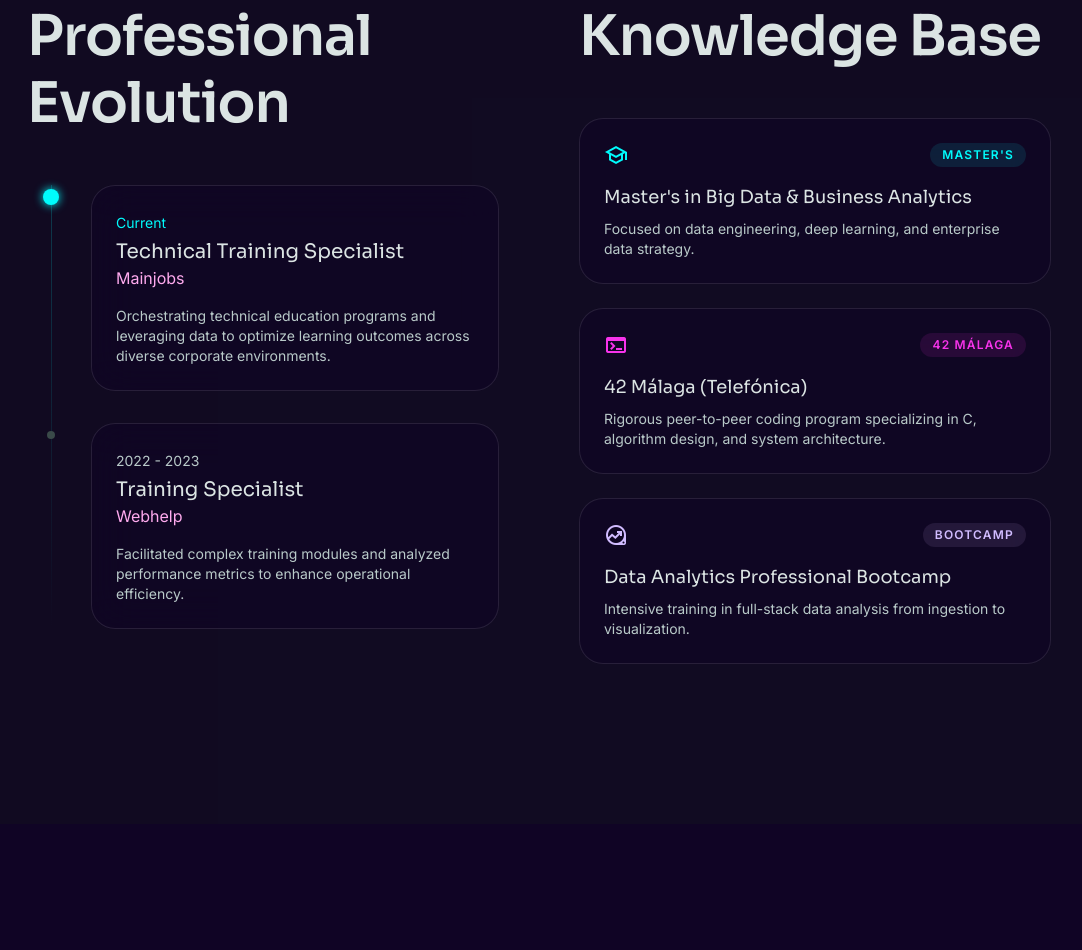
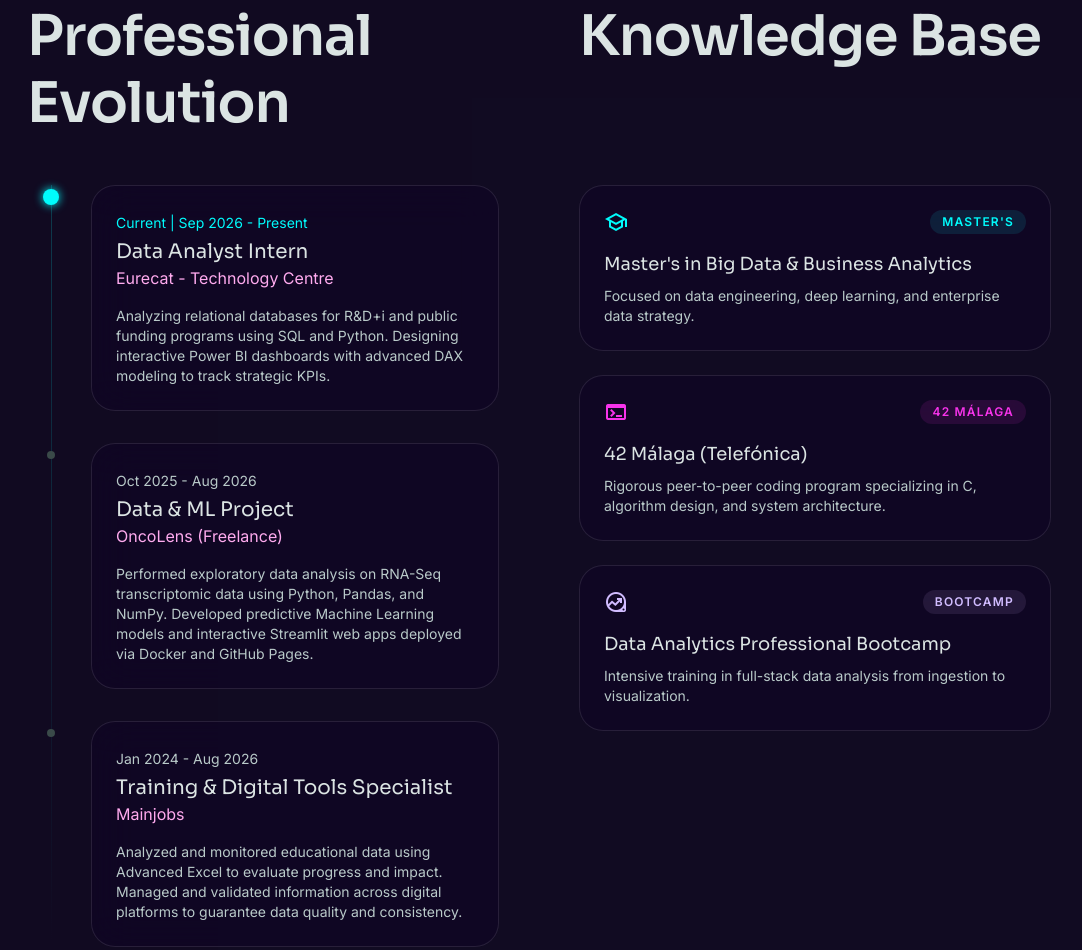
Before and after one commit to nsfacila/portfolio, a website: page index.html in a window 1280 px wide. Shown: the part 2135-3085 px from the top of the page, without its empty margins (101-1183 px from the left). Drawn offline with nearby package versions, Linux system fonts and the light colour scheme.

Commit message:
New experience updated

```diff
--- a/index.html
+++ b/index.html
@@ -91,6 +91,10 @@
 
             .featured-project-image {
                 height: 100%;
+            }
+
+            #experience > .max-w-container-max > div:last-child > .grid {
+                padding-top: 4.2rem;
             }
         }
 
@@ -336,20 +340,30 @@
 <div class="relative pl-16 group">
 <div class="absolute left-4 top-1 w-4 h-4 rounded-full bg-primary-fixed shadow-[0_0_10px_#00fbfc]"></div>
 <div class="glass-panel p-6 group-hover:bg-surface-container/50">
-<span class="text-primary-fixed font-code text-sm">Current</span>
-<h3 class="font-h3 text-xl mt-1">Technical Training Specialist</h3>
-<p class="text-secondary-fixed-dim font-medium mb-4">Mainjobs</p>
-<p class="text-on-surface-variant text-sm">Orchestrating technical education programs and leveraging data to optimize learning outcomes across diverse corporate environments.</p>
+<span class="text-primary-fixed font-code text-sm">Current | Sep 2026 - Present</span>
+<h3 class="font-h3 text-xl mt-1">Data Analyst Intern</h3>
+<p class="text-secondary-fixed-dim font-medium mb-4">Eurecat - Technology Centre</p>
+<p class="text-on-surface-variant text-sm">Analyzing relational databases for R&amp;D+i and public funding programs using SQL and Python. Designing interactive Power BI dashboards with advanced DAX modeling to track strategic KPIs.</p>
 </div>
 </div>
 <!-- Item 2 -->
 <div class="relative pl-16 group">
 <div class="absolute left-5 top-2 w-2 h-2 rounded-full bg-outline-variant"></div>
 <div class="glass-panel p-6 group-hover:bg-surface-container/50">
-<span class="text-on-surface-variant font-code text-sm">2022 - 2023</span>
-<h3 class="font-h3 text-xl mt-1">Training Specialist</h3>
-<p class="text-secondary-fixed-dim font-medium mb-4">Webhelp</p>
-<p class="text-on-surface-variant text-sm">Facilitated complex training modules and analyzed performance metrics to enhance operational efficiency.</p>
+<span class="text-on-surface-variant font-code text-sm">Oct 2025 - Aug 2026</span>
+<h3 class="font-h3 text-xl mt-1">Data &amp; ML Project</h3>
+<p class="text-secondary-fixed-dim font-medium mb-4">OncoLens (Freelance)</p>
+<p class="text-on-surface-variant text-sm">Performed exploratory data analysis on RNA-Seq transcriptomic data using Python, Pandas, and NumPy. Developed predictive Machine Learning models and interactive Streamlit web apps deployed via Docker and GitHub Pages.</p>
+</div>
+</div>
+<!-- Item 3 -->
+<div class="relative pl-16 group">
+<div class="absolute left-5 top-2 w-2 h-2 rounded-full bg-outline-variant"></div>
+<div class="glass-panel p-6 group-hover:bg-surface-container/50">
+<span class="text-on-surface-variant font-code text-sm">Jan 2024 - Aug 2026</span>
+<h3 class="font-h3 text-xl mt-1">Training &amp; Digital Tools Specialist</h3>
+<p class="text-secondary-fixed-dim font-medium mb-4">Mainjobs</p>
+<p class="text-on-surface-variant text-sm">Analyzed and monitored educational data using Advanced Excel to evaluate progress and impact. Managed and validated information across digital platforms to guarantee data quality and consistency.</p>
 </div>
 </div>
 </div>
@@ -601,7 +615,11 @@
                     'What excites me most about data is not the technology itself, but the stories, behaviours, and opportunities hidden behind the numbers.'
                 ],
                 experienceTitle: 'Professional Evolution',
-                experience: ['Current', 'Technical Training Specialist', 'Orchestrating technical education programs and leveraging data to optimize learning outcomes across diverse corporate environments.', 'Training Specialist', 'Facilitated complex training modules and analyzed performance metrics to enhance operational efficiency.'],
+                experience: [
+                    'Current | Sep 2026 - Present', 'Data Analyst Intern', 'Eurecat - Technology Centre', 'Analyzing relational databases for R&D+i and public funding programs using SQL and Python. Designing interactive Power BI dashboards with advanced DAX modeling to track strategic KPIs.',
+                    'Oct 2025 - Aug 2026', 'Data & ML Project', 'OncoLens (Freelance)', 'Performed exploratory data analysis on RNA-Seq transcriptomic data using Python, Pandas, and NumPy. Developed predictive Machine Learning models and interactive Streamlit web apps deployed via Docker and GitHub Pages.',
+                    'Jan 2024 - Aug 2026', 'Training & Digital Tools Specialist', 'Mainjobs', 'Analyzed and monitored educational data using Advanced Excel to evaluate progress and impact. Managed and validated information across digital platforms to guarantee data quality and consistency.'
+                ],
                 educationTitle: 'Knowledge Base',
                 education: [
                     "Master's", "Master's in Big Data & Business Analytics", 'Focused on data engineering, deep learning, and enterprise data strategy.',
@@ -634,7 +652,11 @@
                     'Lo que mas me entusiasma de los datos no es solo la tecnologia, sino las historias, comportamientos y oportunidades ocultas tras los numeros.'
                 ],
                 experienceTitle: 'Evolucion Profesional',
-                experience: ['Actualidad', 'Especialista en Formacion Tecnica', 'Coordino programas de formacion tecnica y utilizo datos para optimizar resultados de aprendizaje en entornos corporativos diversos.', 'Especialista en Formacion', 'Imparti formaciones complejas y analice metricas de rendimiento para mejorar la eficiencia operativa.'],
+                experience: [
+                    'Current | Sep 2026 - Present', 'Becaria de Analisis de Datos', 'Eurecat - Technology Centre', 'Analisis de bases de datos relacionales para programas de I+D+i y financiacion publica con SQL y Python. Diseno de dashboards interactivos en Power BI con modelado DAX avanzado para realizar el seguimiento de KPIs estrategicos.',
+                    'Oct 2025 - Aug 2026', 'Proyecto de Datos y ML', 'OncoLens (Freelance)', 'Realice analisis exploratorio de datos transcriptomicos RNA-Seq con Python, Pandas y NumPy. Desarrolle modelos predictivos de Machine Learning y aplicaciones web interactivas con Streamlit, desplegadas mediante Docker y GitHub Pages.',
+                    'Jan 2024 - Aug 2026', 'Especialista en Formacion y Herramientas Digitales', 'Mainjobs', 'Analice y supervise datos educativos con Excel avanzado para evaluar el progreso y el impacto. Gestione y valide informacion en plataformas digitales para garantizar su calidad y coherencia.'
+                ],
                 educationTitle: 'Base de Conocimiento',
                 education: [
                     'Master', 'Master en Big Data y Business Analytics', 'Enfoque en ingenieria de datos, deep learning y estrategia de datos empresarial.',
@@ -828,13 +850,18 @@
 
             const expTitle = document.querySelector('#experience .lg\\:grid-cols-2 > div:first-child h2');
             if (expTitle) expTitle.textContent = copy.experienceTitle;
-            const expNodes = document.querySelectorAll('#experience .group span.font-code, #experience .group h3, #experience .group p.text-on-surface-variant');
-            if (expNodes[0]) expNodes[0].textContent = copy.experience[0];
-            if (expNodes[1]) expNodes[1].textContent = copy.experience[1];
-            if (expNodes[2]) expNodes[2].textContent = copy.experience[2];
-            if (expNodes[3]) expNodes[3].textContent = '2022 - 2023';
-            if (expNodes[4]) expNodes[4].textContent = copy.experience[3];
-            if (expNodes[5]) expNodes[5].textContent = copy.experience[4];
+            const experienceCards = document.querySelectorAll('#experience .lg\\:grid-cols-2 > div:first-child .group');
+            experienceCards.forEach((card, i) => {
+                const content = copy.experience.slice(i * 4, i * 4 + 4);
+                const date = card.querySelector('span.font-code');
+                const title = card.querySelector('h3');
+                const company = card.querySelector('p.text-secondary-fixed-dim');
+                const description = card.querySelector('p.text-on-surface-variant');
+                if (date) date.textContent = content[0];
+                if (title) title.textContent = content[1];
+                if (company) company.textContent = content[2];
+                if (description) description.textContent = content[3];
+            });
 
             const eduTitle = document.querySelector('#experience .lg\\:grid-cols-2 > div:last-child h2');
             if (eduTitle) eduTitle.textContent = copy.educationTitle;
```
